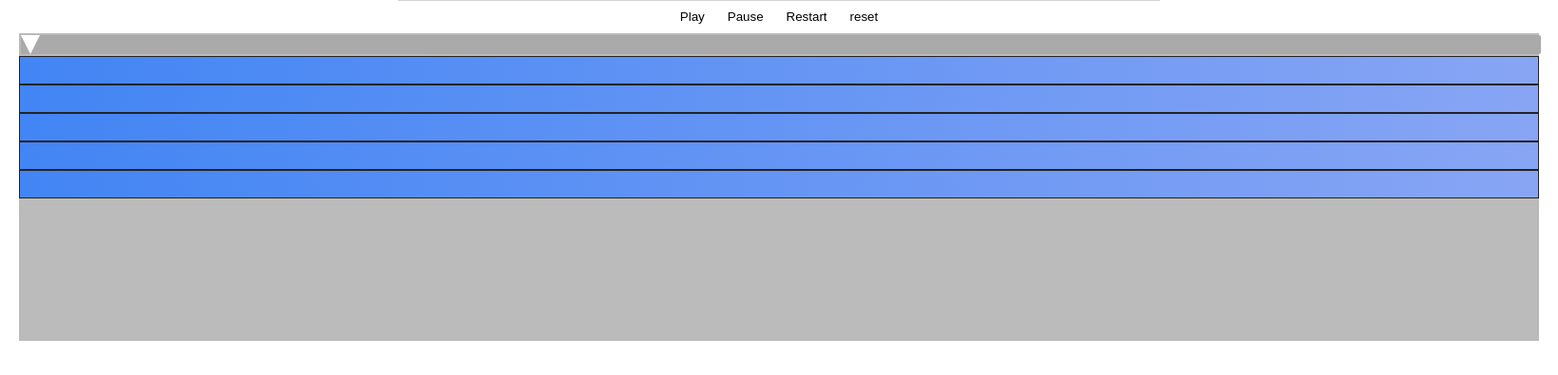
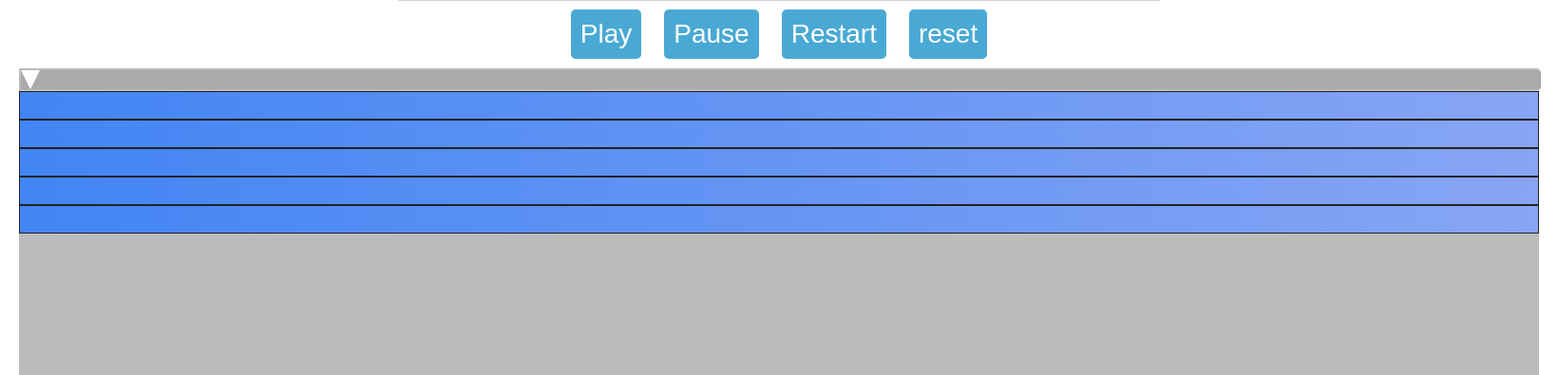
Before and after one commit to rain-lotus/Web-Animation-Generator, a PHP site: page /Definitive/workpage.php?id=9 in a window 1640 px wide. Shown: the part 1873-2268 px from the top of the page at 95% size. Run offline with PHP 8.4, Linux system fonts and the light colour scheme; data comes from the database, SQL or seed files in the repository; some libraries are stand-ins or nearby versions.

Commit message:
ボタン
ボタン

```diff
--- a/Definitive/css/style.css
+++ b/Definitive/css/style.css
@@ -22,6 +22,7 @@ p {
 .top_img{
     border: #ddd 2px solid;
 }
+
 /*サイト説明
 #citecap{
 }
--- a/Definitive/css/style_editor.css
+++ b/Definitive/css/style_editor.css
@@ -142,7 +142,12 @@ table.parameter input[type='text'] {
 }
 
 div.player button {
-    background-color: #FFFFFF;
+    padding: 3px 5px 3px 5px;
+    margin: 10px;
+    font-size: 28px;
+    background-color: #49a9d4;
+    border-radius: 5px;
+    color: #FFF;
     padding: 10px;
 }
 
```
